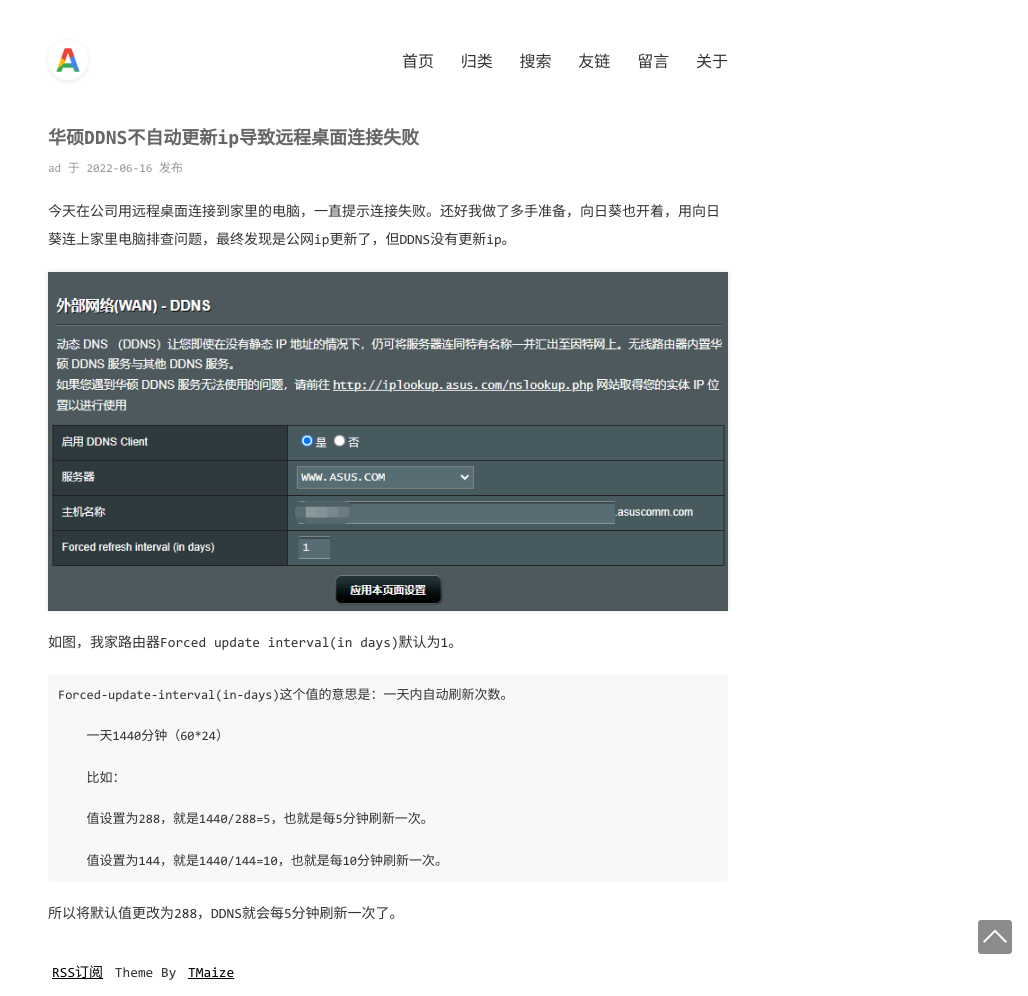
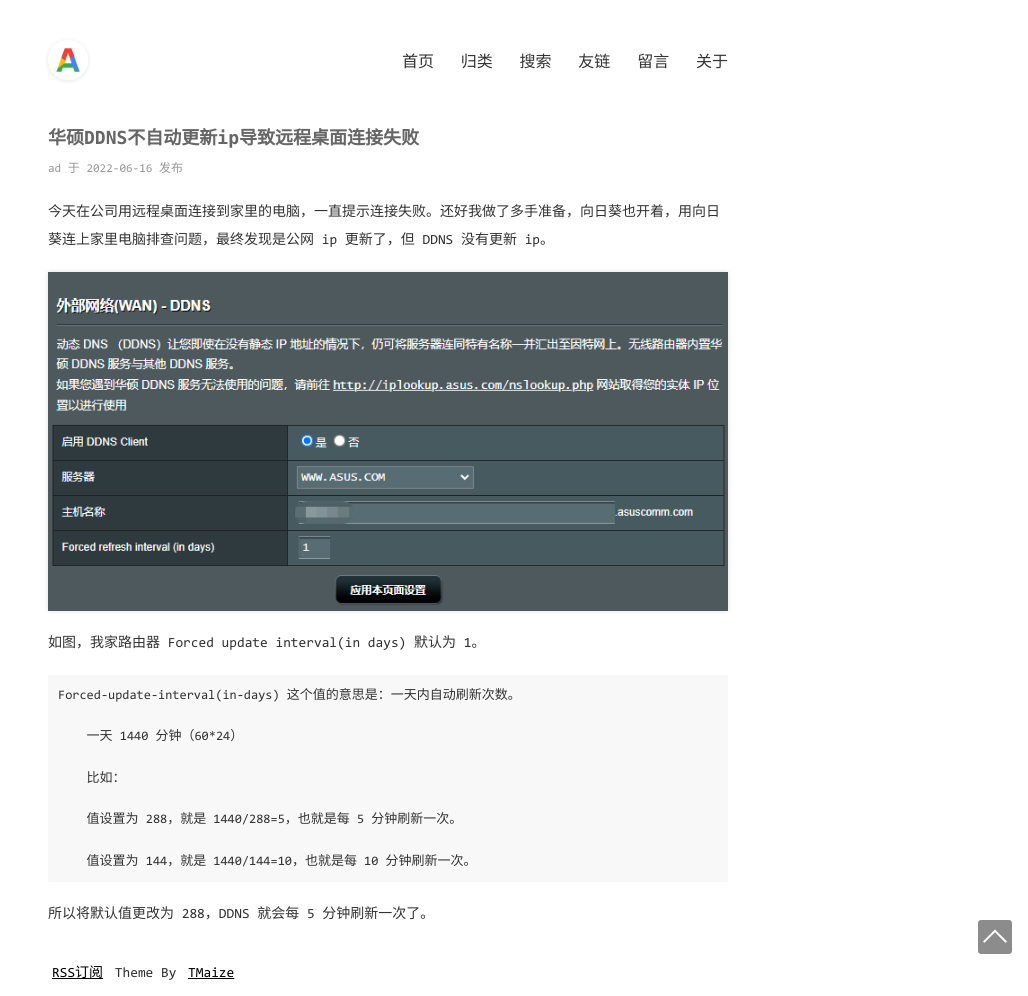
Before and after one commit to admans/admans.github.io, a Jekyll site: the page built from _posts/2022-06-16-华硕DDNS不自动更新ip导致远程桌面连接失败.md, in a window 1280 px wide. Shown: the whole page, without its empty margins (252-1280 px from the left). Built offline with Jekyll 4.4.1, drawn with Linux system fonts in a browser that asks for light colours.

````diff
--- a/_posts/2022-06-16-华硕DDNS不自动更新ip导致远程桌面连接失败.md
+++ b/_posts/2022-06-16-华硕DDNS不自动更新ip导致远程桌面连接失败.md
@@ -4,22 +4,22 @@ title: 华硕DDNS不自动更新ip导致远程桌面连接失败
 categories: [DDNS]
 ---
 
-今天在公司用远程桌面连接到家里的电脑，一直提示连接失败。还好我做了多手准备，向日葵也开着，用向日葵连上家里电脑排查问题，最终发现是公网ip更新了，但DDNS没有更新ip。
+今天在公司用远程桌面连接到家里的电脑，一直提示连接失败。还好我做了多手准备，向日葵也开着，用向日葵连上家里电脑排查问题，最终发现是公网 ip 更新了，但 DDNS 没有更新 ip。
 
 ![asus-ddns-page](asus-ddns-page.png)
 
-如图，我家路由器Forced update interval(in days)默认为1。
+如图，我家路由器 Forced update interval(in days) 默认为 1。
 
 ```
-Forced-update-interval(in-days)这个值的意思是：一天内自动刷新次数。
+Forced-update-interval(in-days) 这个值的意思是：一天内自动刷新次数。
 
-    一天1440分钟（60*24）
+    一天 1440 分钟（60*24）
 
     比如：
 
-    值设置为288，就是1440/288=5，也就是每5分钟刷新一次。
+    值设置为 288，就是 1440/288=5，也就是每 5 分钟刷新一次。
 
-    值设置为144，就是1440/144=10，也就是每10分钟刷新一次。
+    值设置为 144，就是 1440/144=10，也就是每 10 分钟刷新一次。
 ```
 
-所以将默认值更改为288，DDNS就会每5分钟刷新一次了。
+所以将默认值更改为 288，DDNS 就会每 5 分钟刷新一次了。
````
